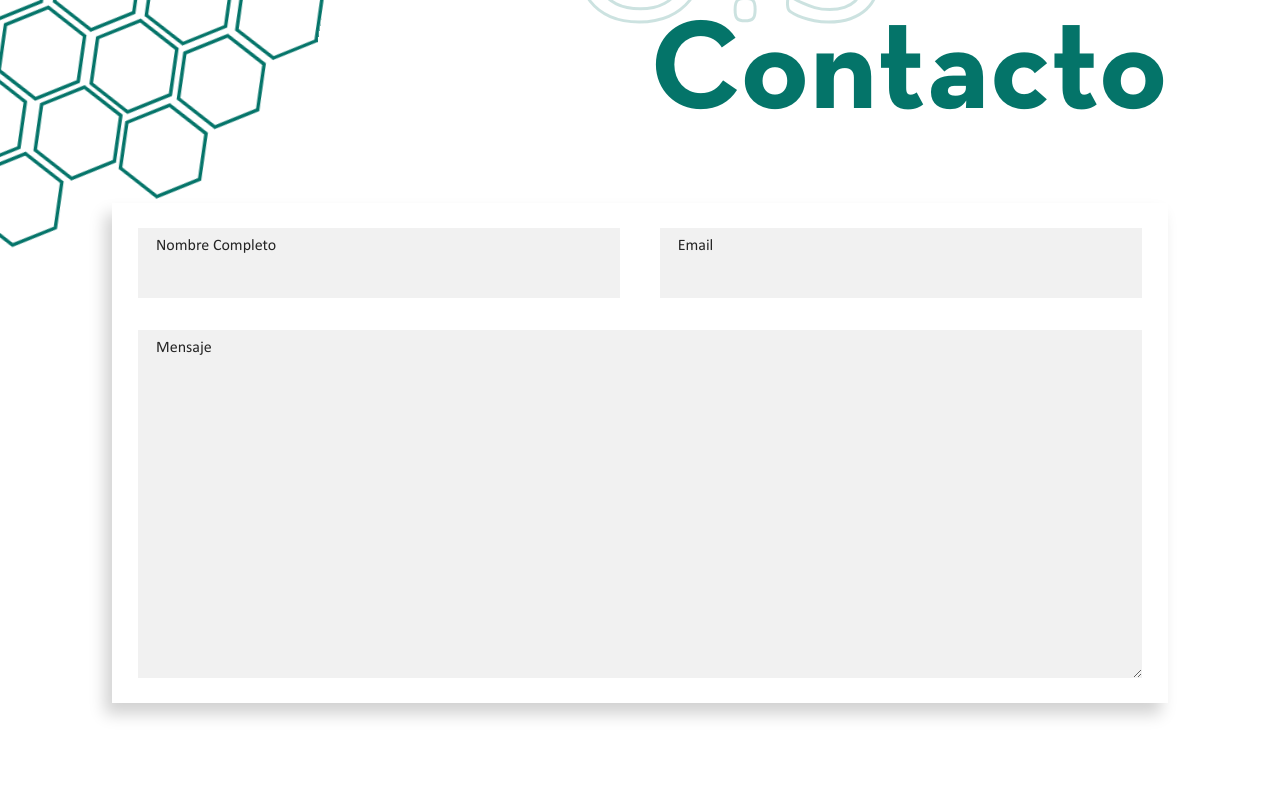
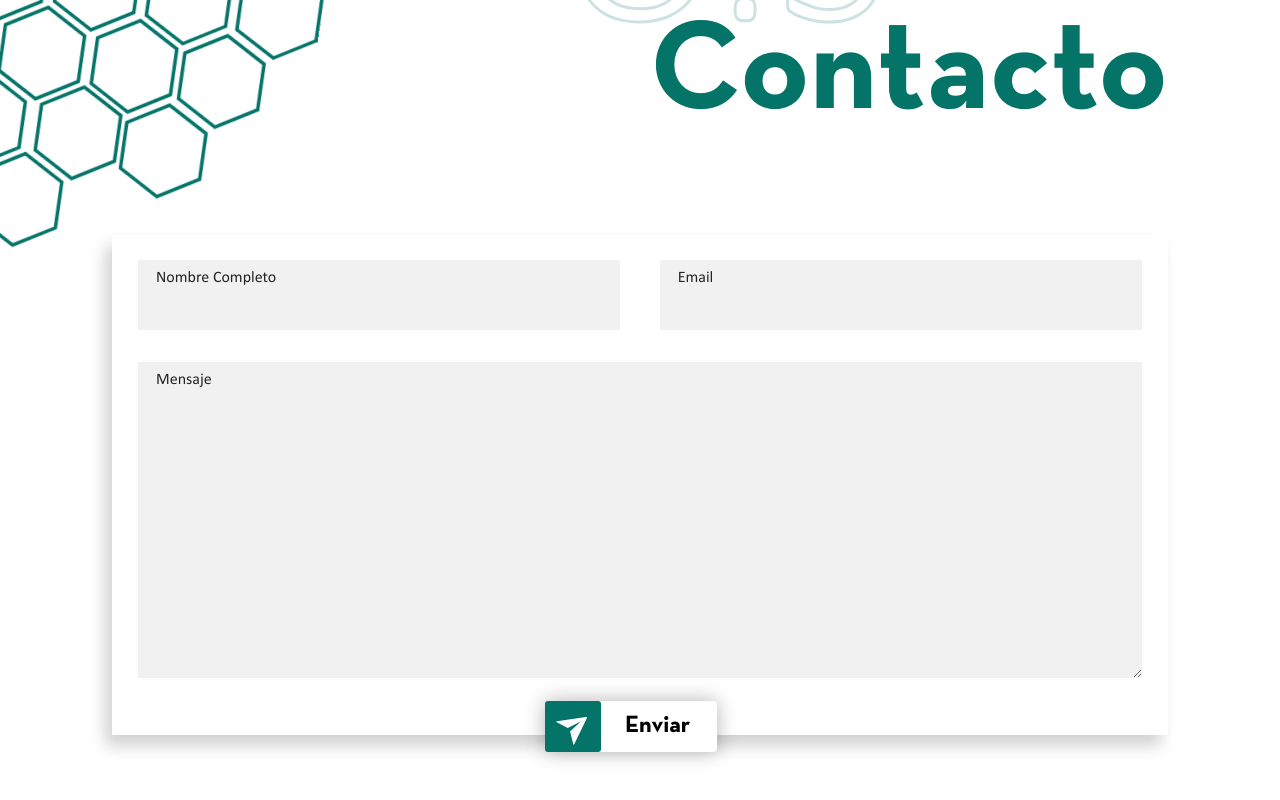
Before and after one commit to g94nas/portfolio, a React (Create React App) app: page / in a window 1280 px wide. Shown: the part 2400-3200 px from the top of the page. Built offline with nearby package versions, Linux system fonts and the light colour scheme.

Commit message:
Added Email Functionality

```diff
--- a/package.json
+++ b/package.json
@@ -13,6 +13,8 @@
     "@types/react-router-dom": "^5.1.7",
     "@types/react-scroll": "^1.8.2",
     "@types/styled-components": "^5.1.7",
+    "emailjs": "^3.4.0",
+    "emailjs-com": "^2.6.4",
     "react": "^17.0.1",
     "react-dom": "^17.0.1",
     "react-icons": "^4.1.0",
--- a/src/components/Contacto/index.tsx
+++ b/src/components/Contacto/index.tsx
@@ -1,8 +1,34 @@
+// @ts-nocheck
+
 import React from "react";
 import styled from "styled-components";
+import emailjs from "emailjs-com";
 import { ReactComponent as Hexagon } from "../../assets/hexagons.svg";
+import { RiSendPlaneFill } from "react-icons/ri";
 
+//@ts-ignore
 const Contacto: React.FC = () => {
+  function sendEmail(e) {
+    e.preventDefault();
+
+    emailjs
+      .sendForm(
+        "service_m38zs77",
+        "template_hpwysqf",
+        e.target,
+        "user_8ZR59D2ytiUkttww4Ghfc"
+      )
+      .then(
+        (result: any) => {
+          console.log(result.text);
+        },
+        (error: any) => {
+          console.log(error.text);
+        }
+      );
+    e.target.reset();
+  }
+
   return (
     <MainWrapper>
       <div className="text-container">
@@ -10,21 +36,27 @@ const Contacto: React.FC = () => {
         <Hexagon />
       </div>
       <div className="container">
-        <form className="form-container">
+        <form onSubmit={sendEmail} className="form-container">
           <div className="info-container">
             <div className="info-container-fhalf">
               <label htmlFor="Nombre Completo">Nombre Completo</label>
-              <input type="text" required></input>
+              <input type="text" name="name" required></input>
             </div>
             <div className="info-container-fhalf">
               <label htmlFor="Email">Email</label>
-              <input type="text" required></input>
+              <input type="text" name="email" required></input>
             </div>
           </div>
           <div className="text-container">
             <label htmlFor="Mensaje">Mensaje</label>
-            <textarea name="mensaje" required></textarea>
+            <textarea name="message" required></textarea>
           </div>
+          <button type="submit">
+            <div>
+              <RiSendPlaneFill />
+            </div>
+            <p>Enviar</p>
+          </button>
         </form>
       </div>
     </MainWrapper>
@@ -40,6 +72,56 @@ const MainWrapper = styled.div`
   flex-direction: column;
   justify-content: center;
   margin: 18rem 7rem;
+
+  button {
+    display: flex;
+    align-items: center;
+    border: none;
+    font-family: "Neutra";
+    bottom: -1.25em;
+    left: 50%;
+    margin-left: -95px;
+    background-color: #fff;
+    border-radius: 2px;
+    min-height: 3rem;
+    position: absolute;
+    padding: 1em 2em 1em 6em;
+    border-radius: 4px;
+    box-shadow: 0 0 20px rgba(0, 0, 0, 0.3);
+    cursor: pointer;
+    transition: 0.5s;
+    outline: none;
+
+    &:hover {
+      transform: translateY(-7px);
+      transition: 0.5s;
+    }
+
+    div {
+      width: 3.5rem;
+      height: 100%;
+      position: absolute;
+      left: 0;
+      top: 0;
+      background-color: #047469;
+      display: flex;
+      align-items: center;
+      justify-content: flex-start;
+      border-radius: 3px;
+
+      svg {
+        top: 20%;
+        left: 15%;
+        fill: #fff;
+        width: 2.2rem;
+        height: 2.2rem;
+      }
+    }
+    p {
+      margin: 0;
+      font-size: 1.5rem;
+    }
+  }
 
   svg {
     position: absolute;
@@ -147,6 +229,7 @@ const MainWrapper = styled.div`
     justify-content: center;
     width: 100%;
     height: 90%;
+    margin-bottom: 2rem;
 
     textarea {
       width: 100%;
```
Also changed, not shown: src/components/Footer/index.tsx (added, +7 -0 lines), 2 other files (tests, documents, lock files or other folders).
